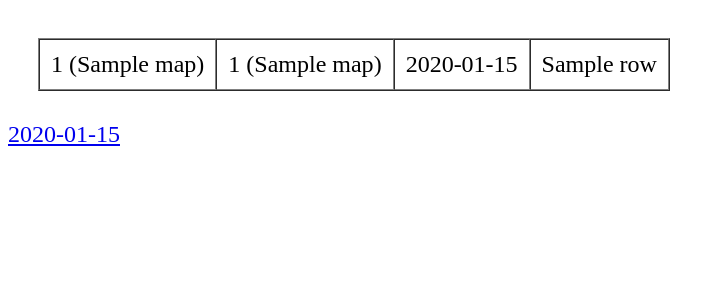
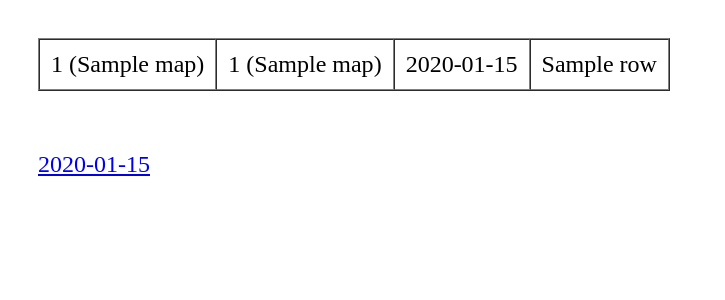
Before and after one commit to iinux/12306, a Flask app: template bjmetro/templates/index.html in a window 1280 px wide. Shown: the top 300 px of the page, without its empty margins (0-725 px from the left). Run offline with Flask 2, Linux system fonts and the light colour scheme; the template is opened without the code that fills it: most values are stand-ins (such as "Sample title", 1, 10 or a date in 2020); parts of the project's set-up code (start-up, migrations or seed data) failed here and were passed over.

Commit message:
beautiful

```diff
--- a/bjmetro/templates/index.html
+++ b/bjmetro/templates/index.html
@@ -9,11 +9,8 @@
             overflow-y: auto;
         }
 
-        #tableDiv {
-        }
-
-        table {
-            margin: 30px;
+        #tableDiv, #timeListDiv {
+            padding: 30px;
         }
 
         table p {
@@ -28,16 +25,20 @@
 </head>
 <body>
 <div id="tableDiv">
-    <table class="gridtable" border="1" cellspacing="0">
+    <table border="1" cellspacing="0">
         {% for row in data %}
             <tr>
-                <td><p>{{ map[row[1]][0] }} (<span style="color: {{ map[row[1]][2].replace("0x", "#") }}">{{ map[row[1]][1] }}</span>)</p></td>
-                <td><p>{{ map[row[2]][0] }} (<span style="color: {{ map[row[2]][2].replace("0x", "#") }}">{{ map[row[2]][1] }}</span>)</p></td>
+                <td><p>{{ map[row[1]][0] }} (<span
+                        style="color: {{ map[row[1]][2].replace("0x", "#") }}">{{ map[row[1]][1] }}</span>)</p></td>
+                <td><p>{{ map[row[2]][0] }} (<span
+                        style="color: {{ map[row[2]][2].replace("0x", "#") }}">{{ map[row[2]][1] }}</span>)</p></td>
                 <td><p>{{ row[4].strftime("%Y-%m-%d %H:%M") }}</p></td>
                 <td><p><span style="color:{{ row[3] }};">{{ row[3] }}</span></p></td>
             </tr>
         {% endfor %}
     </table>
+</div>
+<div id="timeListDiv">
     {% for update_at in all_update_at %}
         <a href='/?update_at={{ update_at }}'>{{ update_at }}</a><br/>
     {% endfor %}
```
